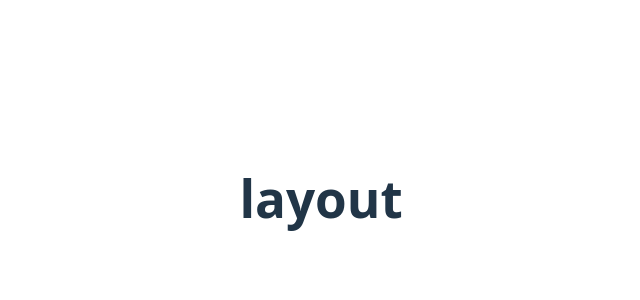
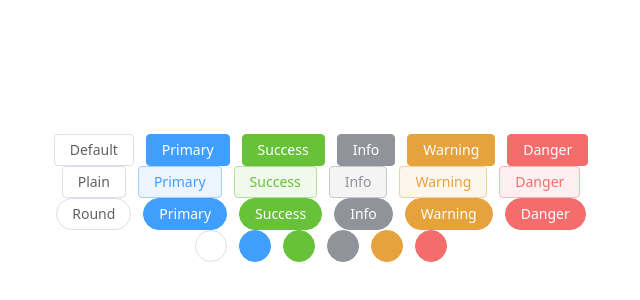
Before and after one commit to relimount/SereneCompanion, a Vue app: page / in a window 1280 px wide. Shown: the part 202-502 px from the top of the page, without its empty margins (319-959 px from the left). Built offline with nearby package versions, Linux system fonts and the light colour scheme; the HTML template or start-up script is replaced by a standard one.

Commit message:
引入elements-plus

```diff
--- a/package.json
+++ b/package.json
@@ -9,11 +9,14 @@
     "preview": "vite preview"
   },
   "dependencies": {
+    "element-plus": "^2.13.0",
     "vue": "^3.5.24",
     "vue-router": "^4.6.4"
   },
   "devDependencies": {
     "@vitejs/plugin-vue": "^6.0.1",
+    "unplugin-auto-import": "^20.3.0",
+    "unplugin-vue-components": "^30.0.0",
     "vite": "^7.2.4"
   }
 }
--- a/src/main.js
+++ b/src/main.js
@@ -2,5 +2,8 @@
 import './style.css'
 import App from './App.vue'
 import router from './router'
+// 引入element-plus
+import ElementPlus from 'element-plus'
+import 'element-plus/dist/index.css'
 
-createApp(App).use(router).mount('#app')
+createApp(App).use(router).use(ElementPlus).mount('#app')
--- a/src/views/Main.vue
+++ b/src/views/Main.vue
@@ -1,5 +1,39 @@
 <template>
-  <div>
-    <h1>layout</h1>
+  <div class="button-example">
+    <div class="button-row">
+      <el-button>Default</el-button>
+      <el-button type="primary">Primary</el-button>
+      <el-button type="success">Success</el-button>
+      <el-button type="info">Info</el-button>
+      <el-button type="warning">Warning</el-button>
+      <el-button type="danger">Danger</el-button>
+    </div>
+
+    <div class="button-row">
+      <el-button plain>Plain</el-button>
+      <el-button type="primary" plain>Primary</el-button>
+      <el-button type="success" plain>Success</el-button>
+      <el-button type="info" plain>Info</el-button>
+      <el-button type="warning" plain>Warning</el-button>
+      <el-button type="danger" plain>Danger</el-button>
+    </div>
+
+    <div class="button-row">
+      <el-button round>Round</el-button>
+      <el-button type="primary" round>Primary</el-button>
+      <el-button type="success" round>Success</el-button>
+      <el-button type="info" round>Info</el-button>
+      <el-button type="warning" round>Warning</el-button>
+      <el-button type="danger" round>Danger</el-button>
+    </div>
+
+    <div class="button-row">
+      <el-button :icon="Search" circle />
+      <el-button type="primary" :icon="Edit" circle />
+      <el-button type="success" :icon="Check" circle />
+      <el-button type="info" :icon="Message" circle />
+      <el-button type="warning" :icon="Star" circle />
+      <el-button type="danger" :icon="Delete" circle />
+    </div>
   </div>
 </template>
--- a/vite.config.js
+++ b/vite.config.js
@@ -1,10 +1,21 @@
 import { defineConfig } from 'vite'
 import vue from '@vitejs/plugin-vue'
 import path from 'path'
+import AutoImport from 'unplugin-auto-import/vite'
+import Components from 'unplugin-vue-components/vite'
+import { ElementPlusResolver } from 'unplugin-vue-components/resolvers'
 
 // https://vite.dev/config/
 export default defineConfig({
-  plugins: [vue()],
+  plugins: [
+    vue(),
+    AutoImport({
+      resolvers: [ElementPlusResolver()],
+    }),
+    Components({
+      resolvers: [ElementPlusResolver()],
+    }),
+  ],
   resolve: {
     alias: {
       '@': path.resolve(__dirname, './src')
```
Also changed, not shown: 1 other file (tests, documents, lock files or other folders).
